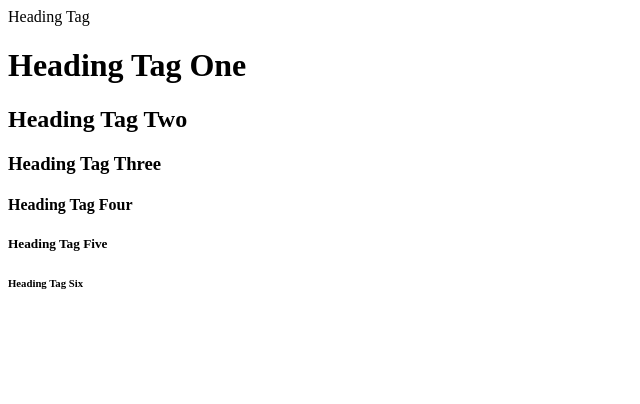
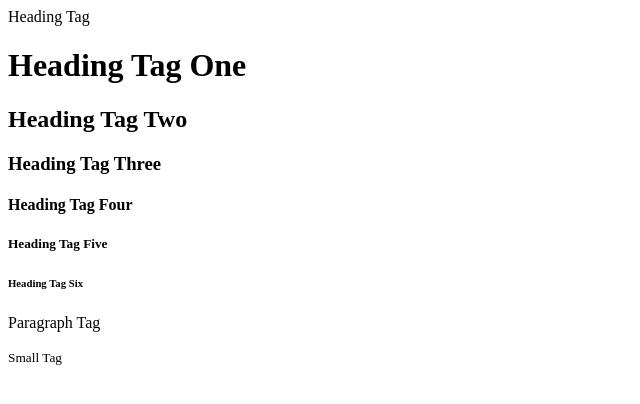
Before and after one commit to DeveloperRaju23/my-five-page, a plain HTML site: page index.html in a window 1280 px wide. Shown: the whole page, without its empty margins (0-640 px from the left). Drawn offline with Linux system fonts and the light colour scheme.

Commit message:
new commit

```diff
--- a/index.html
+++ b/index.html
@@ -14,5 +14,7 @@
     <h4>Heading Tag Four</h4>
     <h5>Heading Tag Five</h5>
     <h6>Heading Tag Six</h6>
+   <p> Paragraph Tag</p>
+   <small>Small Tag</small>
 </body>
 </html>
```
